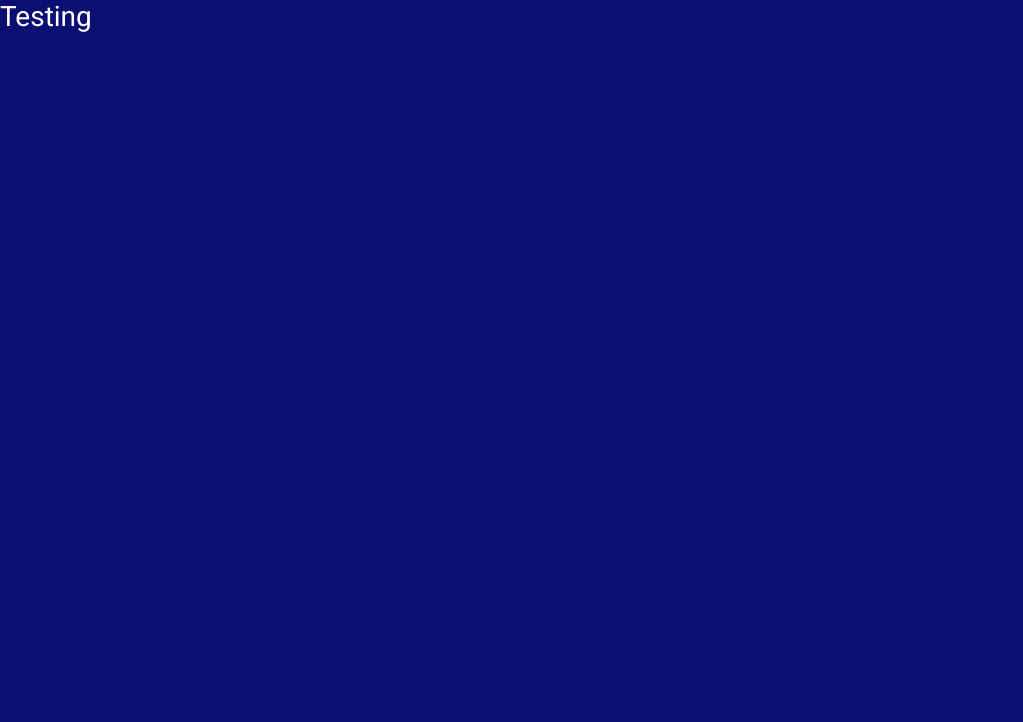
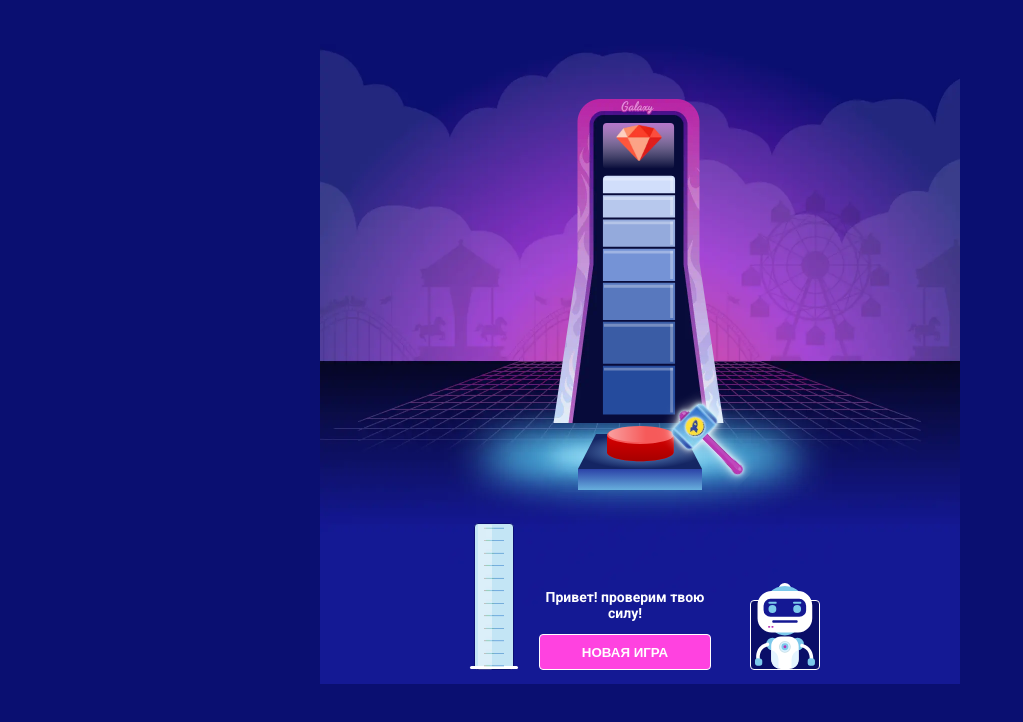
Before and after one commit to AKuchko/dynamometer, a Vue app: page / in a window 1280 px wide. Shown: the top 722 px of the page, without its empty margins (0-1023 px from the left). Built offline with nearby package versions, Linux system fonts and the light colour scheme; the HTML template or start-up script is replaced by a standard one.

Commit message:
fix: App, add main logic

```diff
--- a/src/App.vue
+++ b/src/App.vue
@@ -1,38 +1,111 @@
 <script setup lang="ts">
+import { ref, useTemplateRef } from 'vue'
+import { GameState } from './types';
+import { useGameStore } from './stores/GameStore';
+import GamePowerScale from './components/HitPowerScale.vue';
+import GameButton from './components/GameControlButton.vue';
+import GameRobot from './components/GameRobot.vue';
+import HitAnimation from './components/HitAnimation.vue';
+import ScoreScale from './components/ScoreScale.vue';
 
+const gameStore = useGameStore()
+
+const scoreLevel = ref(0)
+
+const scoreEl = useTemplateRef<InstanceType<typeof ScoreScale>>('scoreEl')
+
+const startGame = () => {
+  gameStore.setGameState(GameState.InGame)
+  gameStore.setHitPower(0)
+  scoreLevel.value = 0
+  scoreEl.value?.resetScore()
+}
+
+const makeHit = () => {
+  gameStore.setGameState(GameState.Hitted)
+}
+
+const onHitAnimationEnd = () => {
+  scoreLevel.value = Math.round(gameStore.hitPower / (100 / gameStore.levelsCount));
+  console.log('onHitAnimationEnd', scoreLevel.value);
+
+  scoreEl.value?.startScoreAnimation(scoreLevel.value)
+}
+
+const onScoreAnimationEnd = () => {
+  if (scoreLevel.value !== gameStore.levelsCount) {
+    gameStore.setGameState(GameState.Loser)
+  } else {
+    gameStore.setGameState(GameState.Winner)
+  }
+}
 </script>
 
 <template>
-  <main>
-    <h1>Testing</h1>
+  <main class="app">
+    <div class="app__wrapper">
+      <ScoreScale
+        ref="scoreEl"
+        @animationend="onScoreAnimationEnd"
+      />
+      <HitAnimation
+        @animationend="onHitAnimationEnd"
+      />
+      <div class="app__control">
+        <GamePowerScale class="app__dynamometer" />
+        <GameButton
+          class="app__play-button"
+          @new-game="startGame"
+          @make-hit="makeHit"
+        />
+        <GameRobot class="app__robot-view" />
+      </div>
+    </div>
   </main>
 </template>
 
 <style scoped>
-header {
-  line-height: 1.5;
+.app {
+  width: 100%;
+  height: 100%;
+  padding: 30px 13px;
+  background-image: url('@/assets/images/bg.webp');
+  background-size: auto 640px;
+  background-repeat: no-repeat;
+  background-position: 50% 44px;
 }
 
-.logo {
-  display: block;
-  margin: 0 auto 2rem;
+.app__wrapper {
+  position: relative;
+
+  display: flex;
+  flex-direction: column;
+  align-items: center;
+  justify-content: center;
+
+  width: 100%;
+  height: 100%;
+  max-width: 360px;
+  max-height: 640px;
+
+  padding-bottom: 107px;
+
+  margin: auto;
 }
 
-@media (min-width: 1024px) {
-  header {
-    display: flex;
-    place-items: center;
-    padding-right: calc(var(--section-gap) / 2);
-  }
+.app__control {
+  position: absolute;
+  bottom: 0;
 
-  .logo {
-    margin: 0 2rem 0 0;
-  }
+  display: grid;
+  grid-template-columns: auto 1fr auto;
+  grid-column-gap: 11px;
+  align-items: end;
 
-  header .wrapper {
-    display: flex;
-    place-items: flex-start;
-    flex-wrap: wrap;
-  }
+  width: 100%;
+}
+
+.app__dynamometer {
+  margin: 0 14px;
 }
 </style>
```
